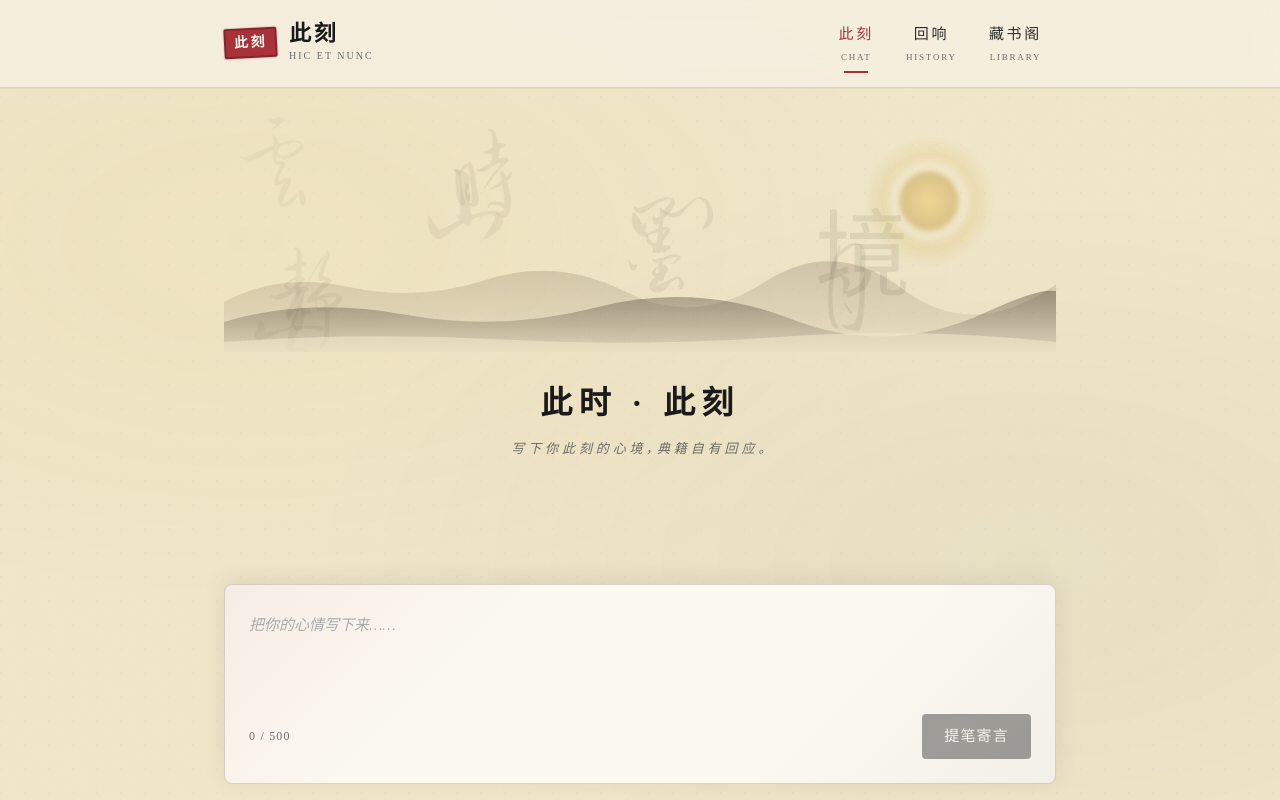
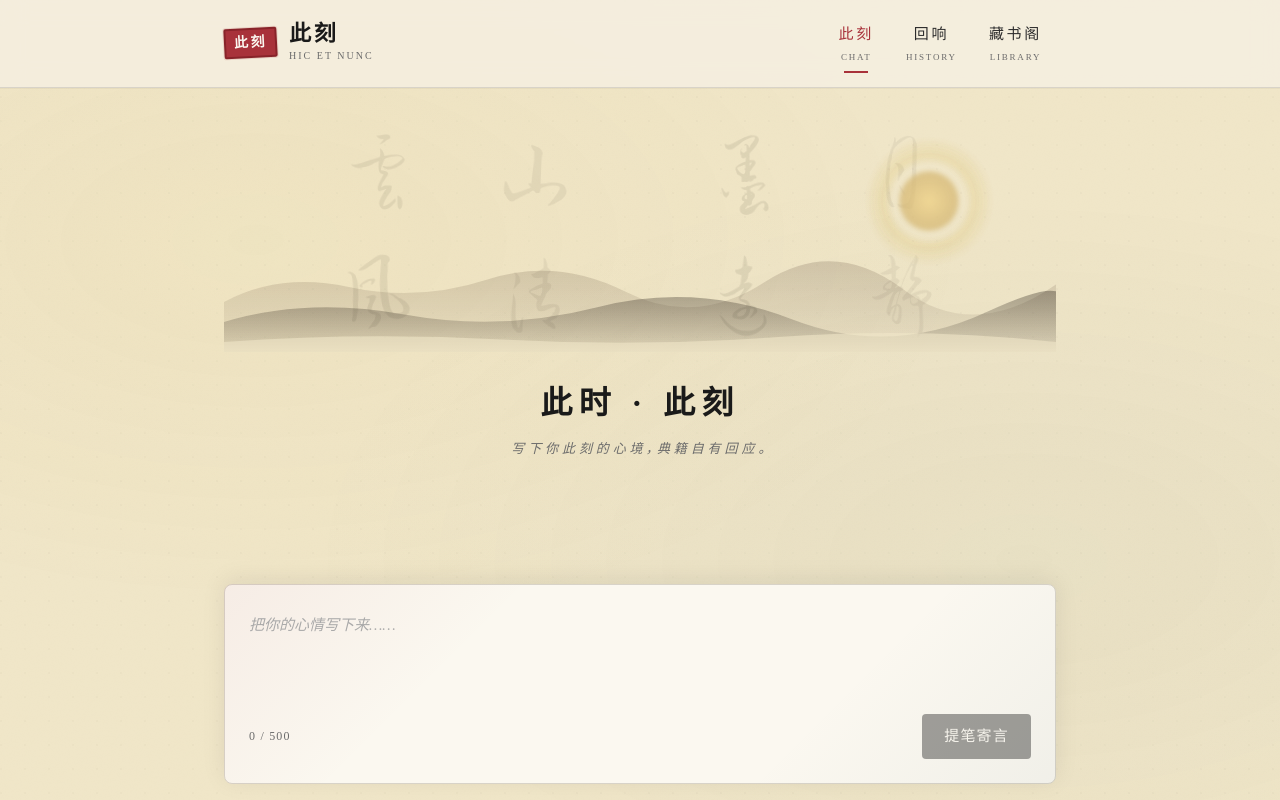
Before and after one commit to PPPPPcccc/WenXueAgent, a Vue app: page / in a window 1280 px wide. Shown: the top 800 px of the page. Built offline with nearby package versions, Linux system fonts and the light colour scheme.

Commit message:
fix: 背景大字换成云山墨月风清远静(子集字体支持), 改用网格布局避免重叠

```diff
--- a/src/components/MountainDeco.vue
+++ b/src/components/MountainDeco.vue
@@ -1,5 +1,5 @@
 <template>
-  <!-- 云山墨月：月晕 + 墨色大字 + 双层远山 -->
+  <!-- 云山墨月：月晕 + 墨色大字网格 + 双层远山 -->
   <div class="cloud-mountain" aria-hidden="true">
     <!-- 月晕（背景光圈） -->
     <div class="moon-halo">
@@ -8,12 +8,15 @@
       <div class="halo halo-2"></div>
     </div>
 
-    <!-- 墨色大字铺底 -->
-    <div class="ink-chars-bg">
-      <span v-for="(c, i) in chars" :key="i" :style="charStyle(i)">{{ c }}</span>
+    <!-- 墨色大字网格（2 行 × 4 列，无重叠） -->
+    <div class="ink-grid">
+      <span v-for="(c, i) in chars" :key="i" class="ink-char"
+            :style="{ '--idx': i, '--rot': rot(i), '--op': op(i) }">
+        {{ c }}
+      </span>
     </div>
 
-    <!-- 远山 SVG（双层 + 山前雾） -->
+    <!-- 远山 SVG -->
     <svg class="mountains-svg" viewBox="0 0 1200 240" preserveAspectRatio="none">
       <defs>
         <linearGradient id="inkFarMountain" x1="0%" y1="0%" x2="0%" y2="100%">
@@ -26,34 +29,28 @@
         </linearGradient>
       </defs>
 
-      <path
-        d="M0 140 Q 80 80 180 110 T 380 95 T 580 120 T 780 100 T 980 115 T 1200 105 L 1200 240 L 0 240 Z"
-        fill="url(#inkFarMountain)" />
-      <path
-        d="M0 180 Q 120 130 260 165 T 540 150 T 820 175 T 1100 160 T 1200 170 L 1200 240 L 0 240 Z"
-        fill="url(#inkNearMountain)" />
-      <path
-        d="M0 220 Q 200 200 400 215 T 800 210 T 1200 220 L 1200 240 L 0 240 Z"
-        fill="#f0e6c8" fill-opacity="0.6" />
+      <path d="M0 140 Q 80 80 180 110 T 380 95 T 580 120 T 780 100 T 980 115 T 1200 105 L 1200 240 L 0 240 Z"
+            fill="url(#inkFarMountain)" />
+      <path d="M0 180 Q 120 130 260 165 T 540 150 T 820 175 T 1100 160 T 1200 170 L 1200 240 L 0 240 Z"
+            fill="url(#inkNearMountain)" />
+      <path d="M0 220 Q 200 200 400 215 T 800 210 T 1200 220 L 1200 240 L 0 240 Z"
+            fill="#f0e6c8" fill-opacity="0.6" />
     </svg>
   </div>
 </template>
 
 <script setup>
-const chars = ['云', '山', '墨', '月', '此', '时', '心', '境', '静']
+// 8 字诗：云山墨月风清远静 —— 子集字体全部支持，无重叠网格排版
+const chars = ['云', '山', '墨', '月', '风', '清', '远', '静']
 
-// 交错定位 + 微调透明度 / 旋转，避免规律感
-function charStyle(i) {
-  const top = (i * 17) % 80
-  const left = (i * 23) % 90
-  const opacity = (0.04 + (i * 0.011) % 0.04).toFixed(3)
-  const rotate = ((i % 5) - 2) * 4
-  return {
-    top: `${top}%`,
-    left: `${left}%`,
-    opacity,
-    transform: `rotate(${rotate}deg)`,
-  }
+// 微旋转（±4°）和微透明度差异（0.05–0.09）保留手写感
+function rot(i) {
+  const map = [-3, 2, -2, 4, -4, 1, 3, -1]
+  return `${map[i % map.length]}deg`
+}
+function op(i) {
+  const map = [0.07, 0.06, 0.08, 0.05, 0.07, 0.06, 0.08, 0.05]
+  return map[i % map.length]
 }
 </script>
 
@@ -104,24 +101,36 @@ function charStyle(i) {
   50%      { transform: scale(1.15); opacity: 1;   }
 }
 
-/* ---- 墨色大字 ---- */
-.ink-chars-bg {
+/* ---- 墨色大字：2 行 × 4 列等距网格（避开重叠） ---- */
+.ink-grid {
   position: absolute;
   inset: 0;
+  display: grid;
+  grid-template-columns: repeat(4, 1fr);
+  grid-template-rows: repeat(2, 1fr);
   pointer-events: none;
   z-index: 0;
 }
 
-.ink-chars-bg span {
-  position: absolute;
+.ink-char {
+  display: flex;
+  align-items: center;
+  justify-content: center;
   font-family: "Liu Jian Mao Cao","Long Cang","Ma Shan Zheng","ZCOOL XiaoWei", cursive;
-  font-size: 96px;
+  font-size: 80px;
+  line-height: 1;
   color: #18100a;
-  line-height: 1;
+  opacity: var(--op);
+  transform: rotate(var(--rot));
   user-select: none;
-  white-space: nowrap;
   filter: blur(0.3px);
 }
+
+/* 让边缘的字稍微靠向内，避免被父容器裁切 */
+.ink-char:nth-child(1) { justify-content: flex-end; padding-right: 6%; }
+.ink-char:nth-child(4) { justify-content: flex-start; padding-left: 6%; }
+.ink-char:nth-child(5) { justify-content: flex-end; padding-right: 6%; }
+.ink-char:nth-child(8) { justify-content: flex-start; padding-left: 6%; }
 
 /* ---- 远山 ---- */
 .mountains-svg {
@@ -138,7 +147,7 @@ function charStyle(i) {
   .cloud-mountain { height: 160px; }
   .moon-halo      { width: 80px; height: 80px; top: 6%; right: 4%; }
   .moon           { inset: 22px; }
-  .ink-chars-bg span { font-size: 56px; }
-  .mountains-svg     { height: 80px; }
+  .ink-char       { font-size: 48px; }
+  .mountains-svg  { height: 80px; }
 }
 </style>
```
